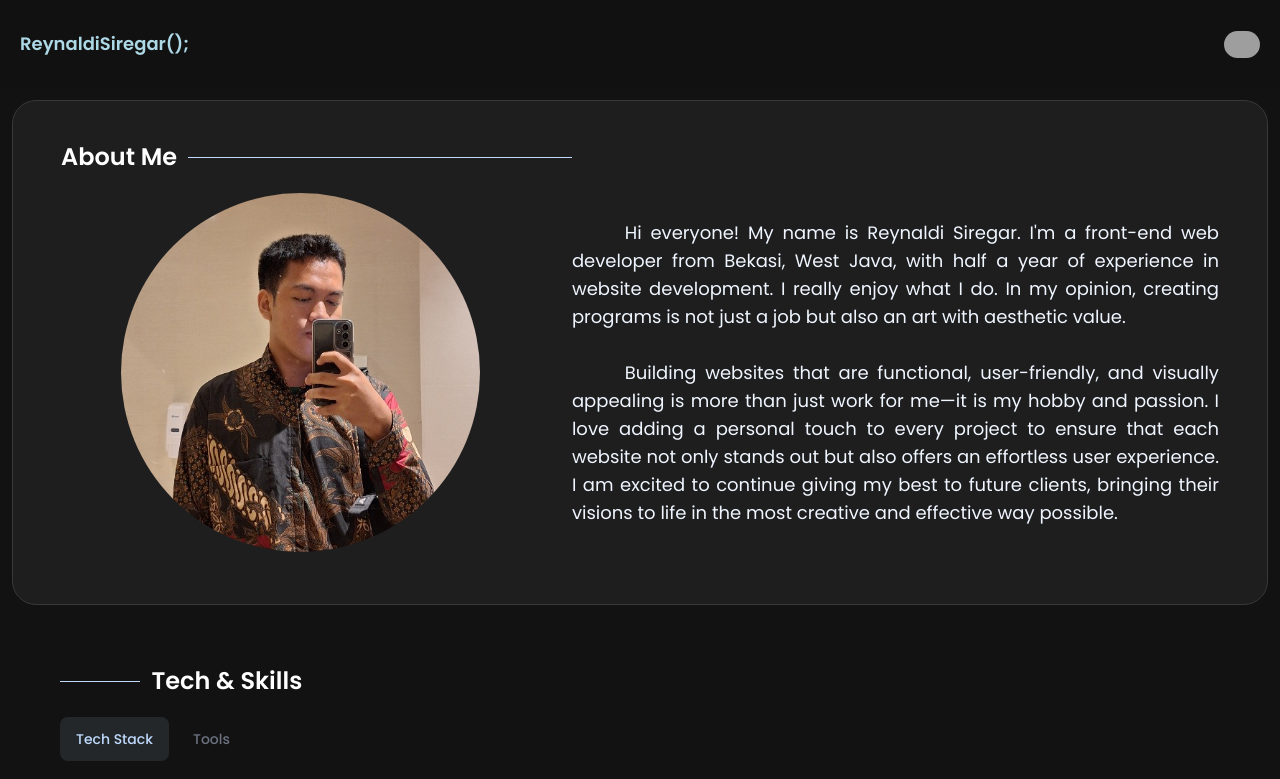
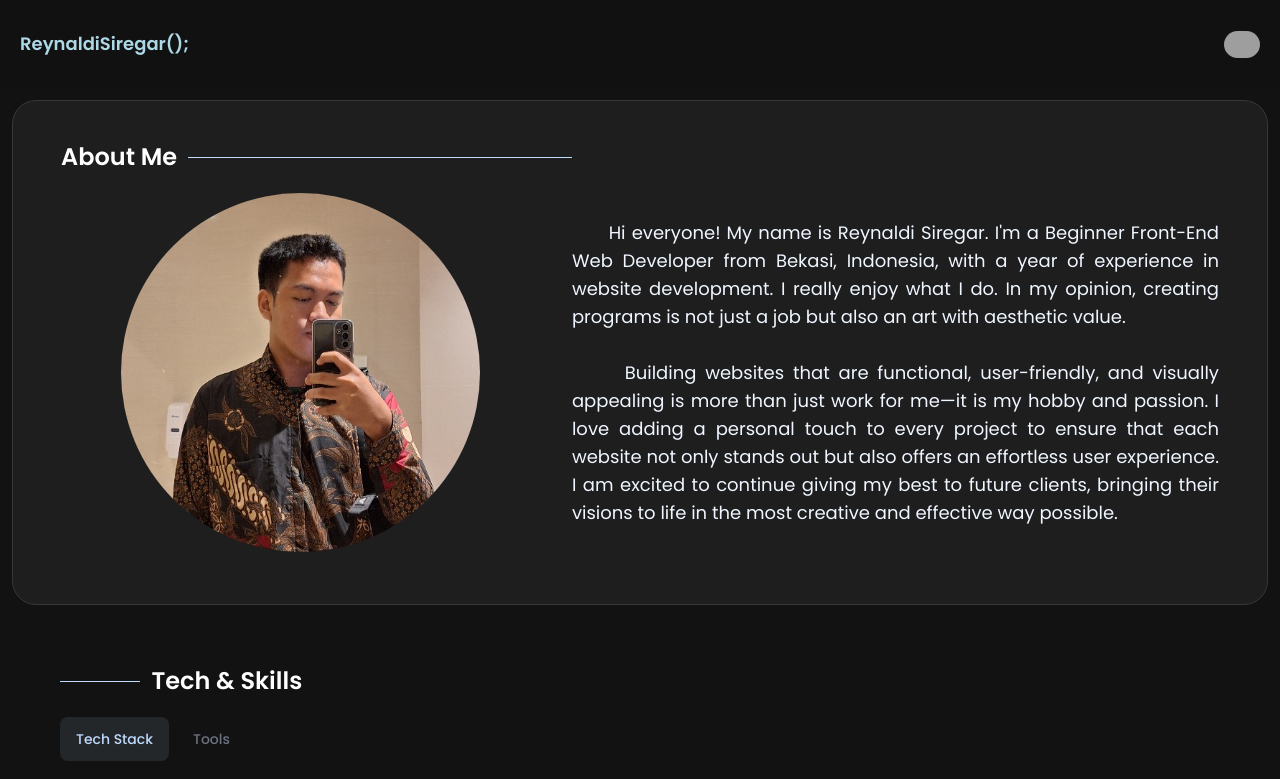
Before and after one commit to reysiregar/portfolio-v2, a Vue app: page /about in a window 1280 px wide. Shown: the top 779 px of the page. Built offline with nearby package versions, Linux system fonts and the light colour scheme; grey boxes are pictures that could not be loaded.

Commit message:
nothing special
Signed-off-by: reysiregar <levinashavila@gmail.com>

```diff
--- a/src/views/AboutView.vue
+++ b/src/views/AboutView.vue
@@ -104,8 +104,8 @@ export default {
         </div>
         <div class="md:w-7/12">
           <p class="mb-3 md:mb-7 fadein-left fadeins-1">
-            &nbsp; &nbsp; &nbsp; Hi everyone! My name is Reynaldi Siregar. I'm a front-end web developer from Bekasi, West Java, with
-            half a year of experience in website development.
+            &nbsp; &nbsp; &nbsp; Hi everyone! My name is Reynaldi Siregar. I'm a Beginner Front-End Web Developer from Bekasi, Indonesia, with
+            a year of experience in website development.
             I really enjoy what I do. In my opinion, creating programs is not just a job but also an art with
             aesthetic value.
           </p>
--- a/src/views/HomeView.vue
+++ b/src/views/HomeView.vue
@@ -11,7 +11,7 @@
           <span class="wrap">{{ txt }}</span>
         </h1>
       </div>
-      <p class="text-white pr-4 fade-in-from-left">Welcome to My personal website. <span class="wave">👋🏼</span></p>
+      <p class="text-white pr-4 fade-in-from-left">Welcome to My portfolio website. <span class="wave">👋🏼</span></p>
       <br>
       <a
         :href="resumePath"
```
